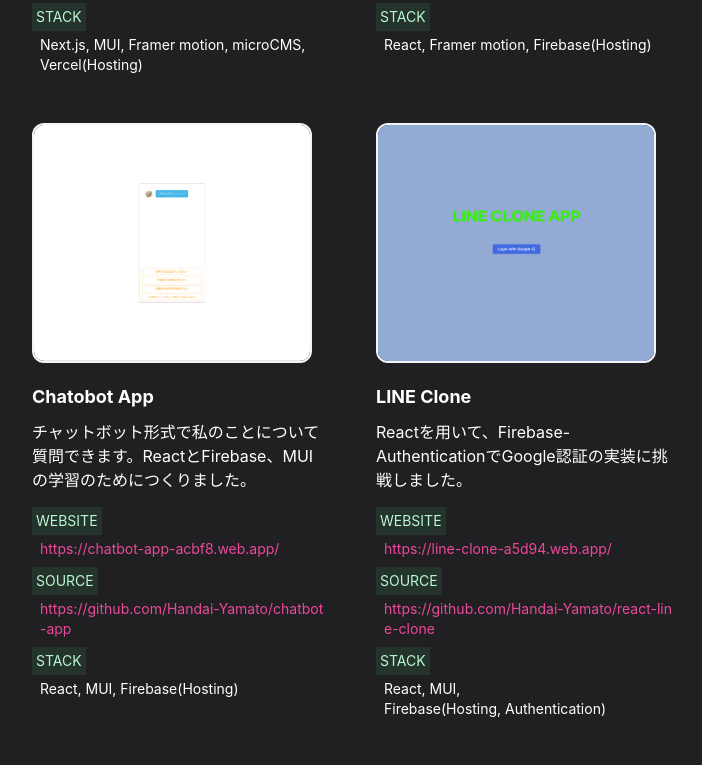
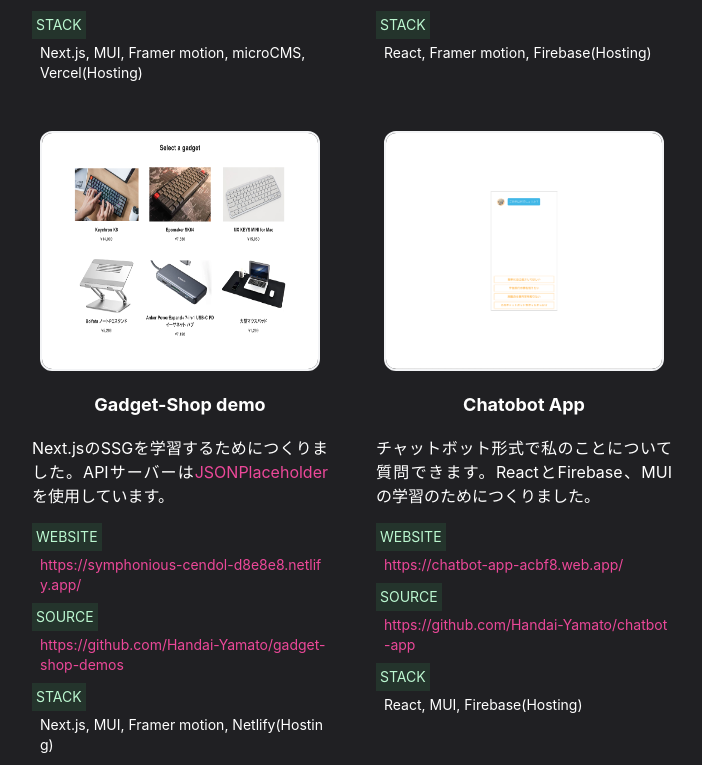
Before and after one commit to Handai-Yamato/portfolio-websites, a React (Create React App) app: page /works in a window 1280 px wide. Shown: the part 692-1457 px from the top of the page, without its empty margins (288-990 px from the left). Built offline with nearby package versions, Linux system fonts and the light colour scheme.

Commit message:
add gadget-shop

```diff
--- a/src/components/WorksPage.js
+++ b/src/components/WorksPage.js
@@ -5,6 +5,7 @@ import TypingGameImage from "../assets/img/image_typinggame.png";
 import PortfolioImage from "../assets/img/image_portfolio.png";
 import LineCloneImage from "../assets/img/image_line-clone.png";
 import CrmlabCloneImage from "../assets/img/image_crmlab-clone.png";
+import GadgetShopImage from "../assets/img/image_gadget-shop.png";
 import styled from "styled-components";
 import { motion } from "framer-motion";
 import { sm } from "./media";
@@ -91,6 +92,41 @@ const WorksPage = () => {
               <WorksItem>
                 <LinkHead>STACK</LinkHead>
                 <LinkText>React, Framer motion, Firebase(Hosting)</LinkText>
+              </WorksItem>
+            </WorksList>
+          </div>
+        </WorkContainer>
+
+        <WorkContainer>
+          <a href="https://symphonious-cendol-d8e8e8.netlify.app/" target={"blank"}>
+            <WorksImage src={GadgetShopImage} alt="" />
+          </a>
+          <div>
+            <WorksTitle>Gadget-Shop demo</WorksTitle>
+            <WorksText>
+              Next.jsのSSGを学習するためにつくりました。APIサーバーは
+              <a href="https://jsonplaceholder.typicode.com/">JSONPlaceholder</a>を使用しています。
+            </WorksText>
+            <WorksList>
+              <WorksItem>
+                <LinkHead>WEBSITE</LinkHead>
+                <LinkText>
+                  <a href="https://symphonious-cendol-d8e8e8.netlify.app/">
+                    https://symphonious-cendol-d8e8e8.netlify.app/
+                  </a>
+                </LinkText>
+              </WorksItem>
+              <WorksItem>
+                <LinkHead>SOURCE</LinkHead>
+                <LinkText>
+                  <a href="https://github.com/Handai-Yamato/gadget-shop-demo" target={"blank"}>
+                    https://github.com/Handai-Yamato/gadget-shop-demos
+                  </a>
+                </LinkText>
+              </WorksItem>
+              <WorksItem>
+                <LinkHead>STACK</LinkHead>
+                <LinkText>Next.js, MUI, Framer motion, Netlify(Hosting)</LinkText>
               </WorksItem>
             </WorksList>
           </div>
@@ -259,6 +295,7 @@ const WorksWrap = styled.div`
 
 const WorkContainer = styled.div`
   margin-top: 40px;
+  text-align: center;
 
   ${sm`
     margin-top: 24px;
@@ -291,8 +328,9 @@ const WorksTitle = styled.h3`
 `;
 
 const WorksText = styled.p`
-  margin-top: 8px;
+  margin-top: 16px;
   text-align: left;
+  text-align: justify;
 
   ${sm`
    min-height: 72px;
```
Also changed, not shown: src/assets/img/image_gadget-shop.png (added).
